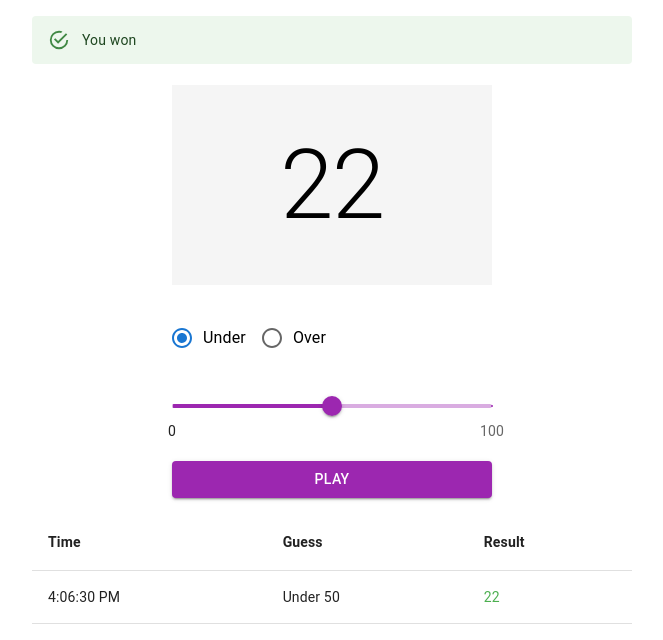
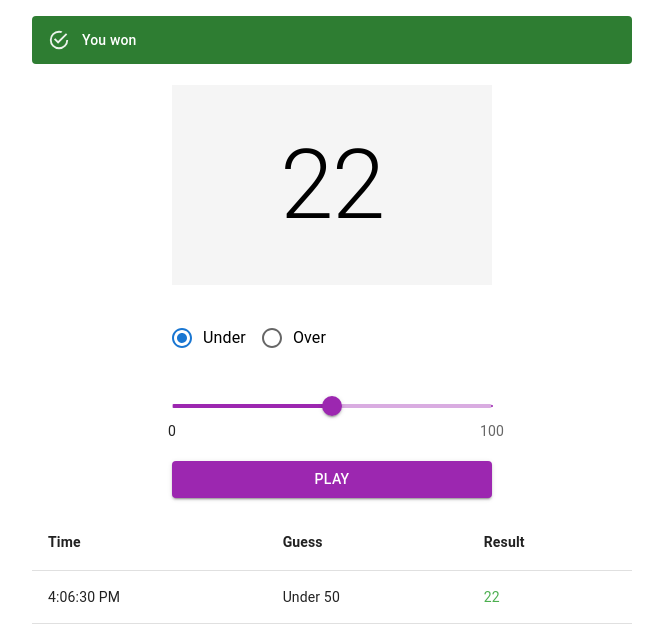
Before and after one commit to braivs/dice_game_test_task, a Next.js app: page / in a window 1280 px wide. Both pictures are taken after a click on the button "PLAY". Shown: the top 640 px of the page, without its empty margins (308-971 px from the left). Built offline with nearby package versions, Linux system fonts and the light colour scheme.

Commit message:
Styled alert

```diff
--- a/src/components/DiceGame/DiceGame.module.scss
+++ b/src/components/DiceGame/DiceGame.module.scss
@@ -1,9 +1,9 @@
 @use 'src/common/styles/mixins';
 
 .diceGame {
-    //max-width: 600px;
     @include mixins.flex($direction: column, $alignItems: center);
     padding-top: 16px;
+    background-color: white;
 
     .alert, .historyTable {
         width: 600px;
--- a/src/components/DiceGame/DiceGame.tsx
+++ b/src/components/DiceGame/DiceGame.tsx
@@ -63,9 +63,9 @@ const DiceGame: React.FC = () => {
   return (
     <Box className={styles.diceGame}>
       <Box>
-        {status === 'win' && <Alert severity="success" className={styles.alert}>You won</Alert>}
+        {status === 'win' && <Alert severity="success" variant={'filled'} className={styles.alert}>You won</Alert>}
         {status === 'lose' &&
-            <Alert severity="error" className={styles.alert}>You lost<br/>{guessType === 'under' ? 'Number was higher' : 'Number was lower'}
+            <Alert severity="error" className={styles.alert} variant={'filled'}>You lost<br/>{guessType === 'under' ? 'Number was higher' : 'Number was lower'}
             </Alert>}
       </Box>
 
```
